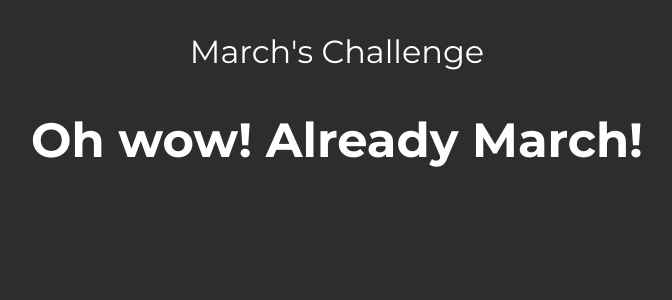
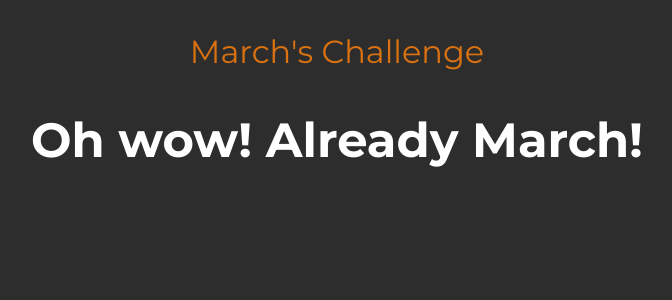
Before and after one commit to angelogentileiii/python-django-practical, a Django app: page /challenges/march in a window 1280 px wide. Shown: the part 80-380 px from the top of the page, without its empty margins (303-975 px from the left). Run offline with Django 5.2, Linux system fonts and the light colour scheme.

Commit message:
minor styling changes in challenge.css

```diff
--- a/monthly_challenges/challenges/static/challenges/challenge.css
+++ b/monthly_challenges/challenges/static/challenges/challenge.css
@@ -7,6 +7,7 @@ h1 {
     font-size: 2rem;
     margin: 2rem 0 1rem 0;
     font-weight: normal;
+    color: #da7211
 }
 
 h2 {
--- a/monthly_challenges/challenges/templates/challenges/challenge.html
+++ b/monthly_challenges/challenges/templates/challenges/challenge.html
@@ -1,10 +1,9 @@
 {% extends "base.html" %}
 {% load static %}
 
-
 {% block css_files %}
+    <link rel="stylesheet" href="{% static "challenges/includes/header.css" %}">
     <link rel="stylesheet" href="{% static "challenges/challenge.css" %}">
-    <link rel="stylesheet" href="{% static "challenges/includes/header.css" %}">
 {% endblock %}
 
 {% block page_title %}
```
